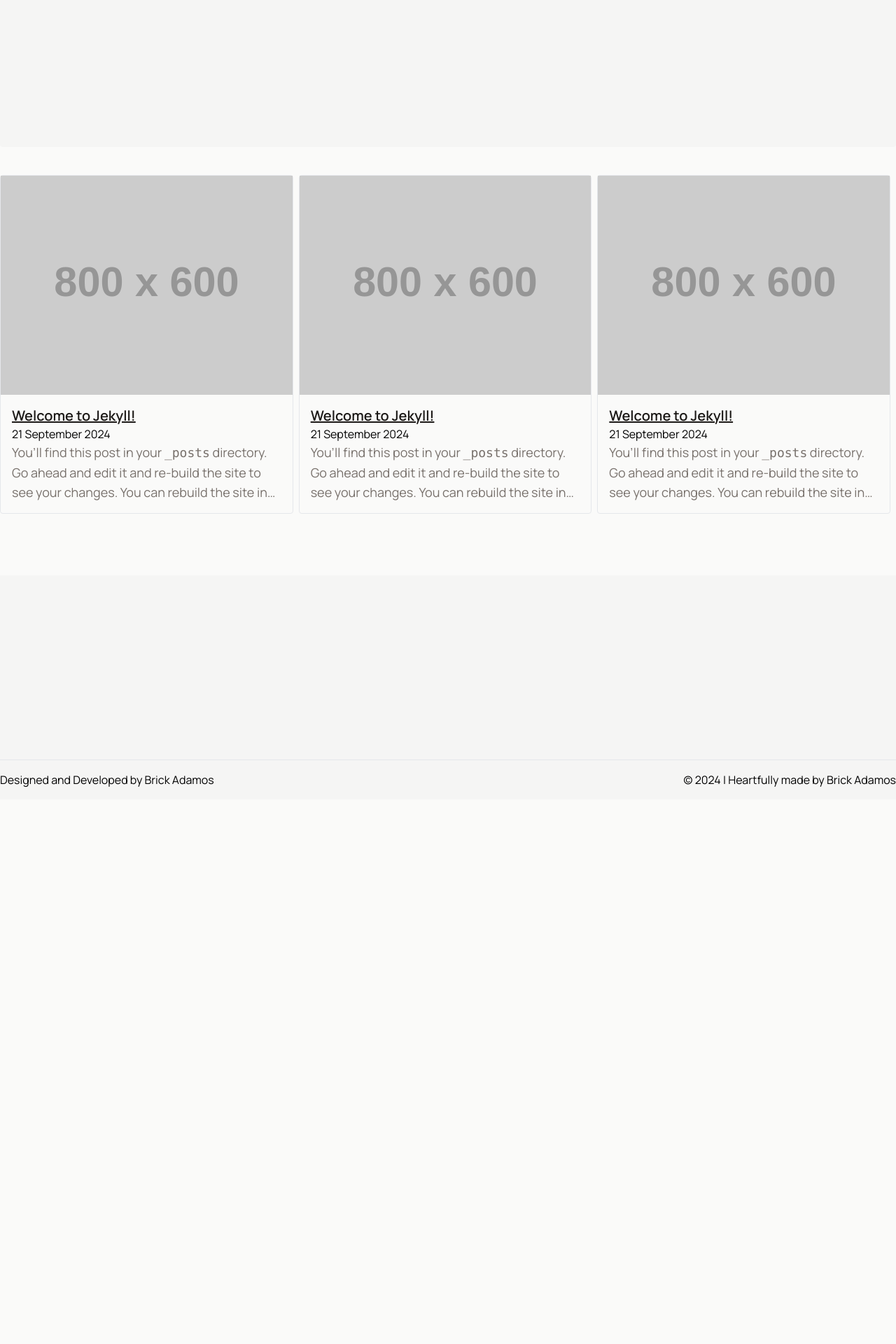
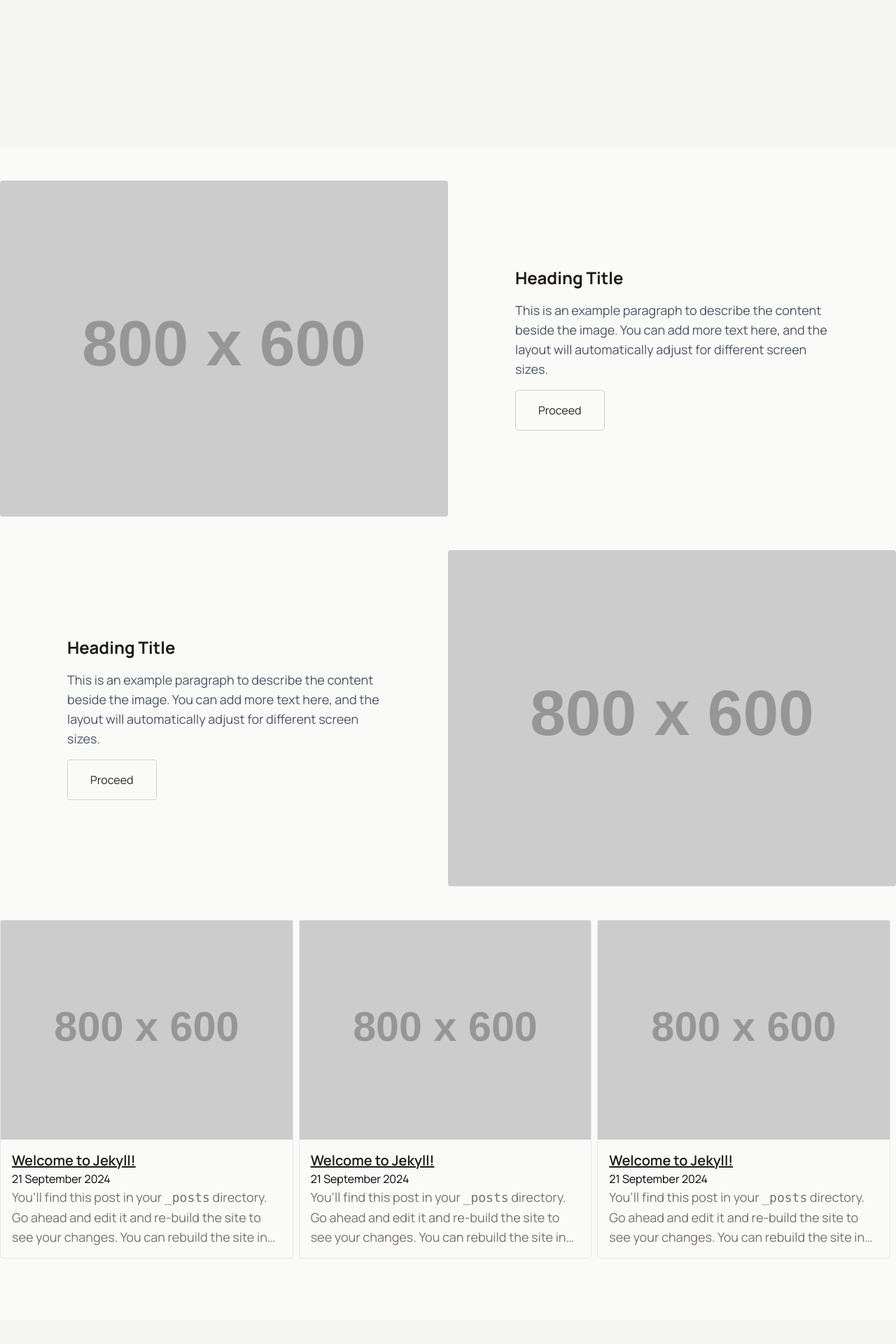
Before and after one commit to blondedbrick/jt-starter, a Jekyll site: the page built from index.markdown, in a window 1280 px wide. Shown: the part 556-2476 px from the top of the page at 70% size. Built offline with Jekyll 4.4.1, drawn with Linux system fonts in a browser that asks for light colours; before the commit the page ends 1698 px from its top, so only the background shows below that.

Commit message:
media text block

```diff
--- /dev/null
+++ b/_includes/media-text-reverse.html
@@ -0,0 +1,43 @@
+<div class="container mx-auto my-12">
+  <div class="flex flex-col md:flex-row-reverse items-center">
+    <!-- 4:3 Aspect Ratio Image -->
+    <div class="md:w-1/2 mb-4 md:mb-0">
+      <picture class="block aspect-[4/3] w-full rounded">
+        <!-- Small screens -->
+        <source
+          media="(max-width: 640px)"
+          srcset="https://placehold.co/800x600.jpeg"
+        />
+        <!-- Medium screens -->
+        <source
+          media="(max-width: 1024px)"
+          srcset="https://placehold.co/800x600.jpeg"
+        />
+        <!-- Large screens -->
+        <source
+          media="(min-width: 1025px)"
+          srcset="https://placehold.co/800x600.jpeg"
+        />
+        <!-- Default image -->
+        <img
+          src="https://placehold.co/800x600.jpeg"
+          alt="Description of Image"
+          class="object-cover w-full h-full rounded"
+        />
+      </picture>
+    </div>
+
+    <!-- Text Content with h3, Paragraph, and Button -->
+    <div class="md:w-1/2 flex justify-center">
+      <div class="max-w-md">
+        <h3 class="text-2xl font-bold mb-4">Heading Title</h3>
+        <p class="mb-4 text-gray-600">
+          This is an example paragraph to describe the content beside the image.
+          You can add more text here, and the layout will automatically adjust
+          for different screen sizes.
+        </p>
+        <button class="btn btn-secondary">Proceed</button>
+      </div>
+    </div>
+  </div>
+</div>
--- /dev/null
+++ b/_includes/media-text.html
@@ -0,0 +1,43 @@
+<div class="container mx-auto my-12">
+  <div class="flex flex-col md:flex-row items-center">
+    <!-- 4:3 Aspect Ratio Image -->
+    <div class="md:w-1/2 mb-4 md:mb-0">
+      <picture class="block aspect-[4/3] w-full rounded">
+        <!-- Small screens -->
+        <source
+          media="(max-width: 640px)"
+          srcset="https://placehold.co/800x600.jpeg"
+        />
+        <!-- Medium screens -->
+        <source
+          media="(max-width: 1024px)"
+          srcset="https://placehold.co/800x600.jpeg"
+        />
+        <!-- Large screens -->
+        <source
+          media="(min-width: 1025px)"
+          srcset="https://placehold.co/800x600.jpeg"
+        />
+        <!-- Default image -->
+        <img
+          src="https://placehold.co/800x600.jpeg"
+          alt="Description of Image"
+          class="object-cover w-full h-full rounded"
+        />
+      </picture>
+    </div>
+
+    <!-- Text Content with h3, Paragraph, and Button -->
+    <div class="md:w-1/2 flex justify-center">
+      <div class="max-w-md">
+        <h3 class="text-2xl font-bold mb-4">Heading Title</h3>
+        <p class="mb-4 text-gray-600">
+          This is an example paragraph to describe the content beside the image.
+          You can add more text here, and the layout will automatically adjust
+          for different screen sizes.
+        </p>
+        <button class="btn btn-secondary">Proceed</button>
+      </div>
+    </div>
+  </div>
+</div>
--- a/index.markdown
+++ b/index.markdown
@@ -6,6 +6,10 @@ layout: default
 title: Landing Page
 ---
 
- {% include hero-section.html %}
+{% include hero-section.html %}
 
- {% include posts-loop.html %}
+{% include media-text.html %}
+
+{% include media-text-reverse.html %}
+
+{% include posts-loop.html %}
```
Also changed, not shown: assets/css/tailwind-output.css.
